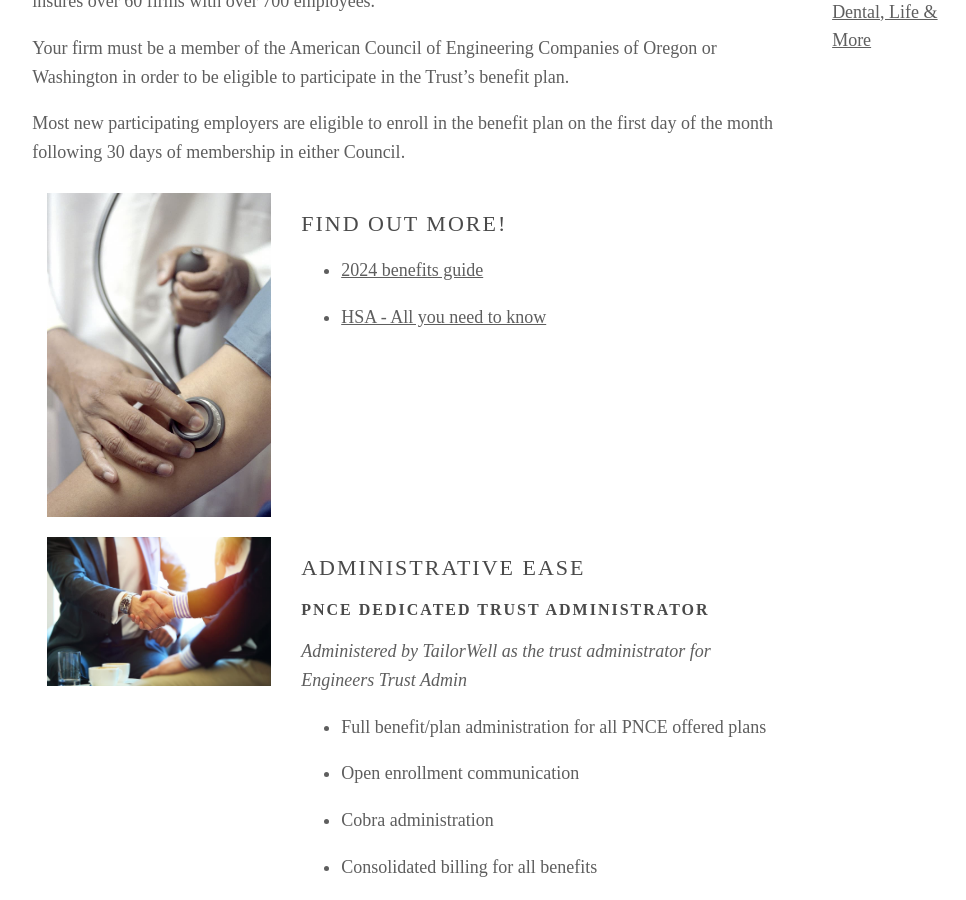
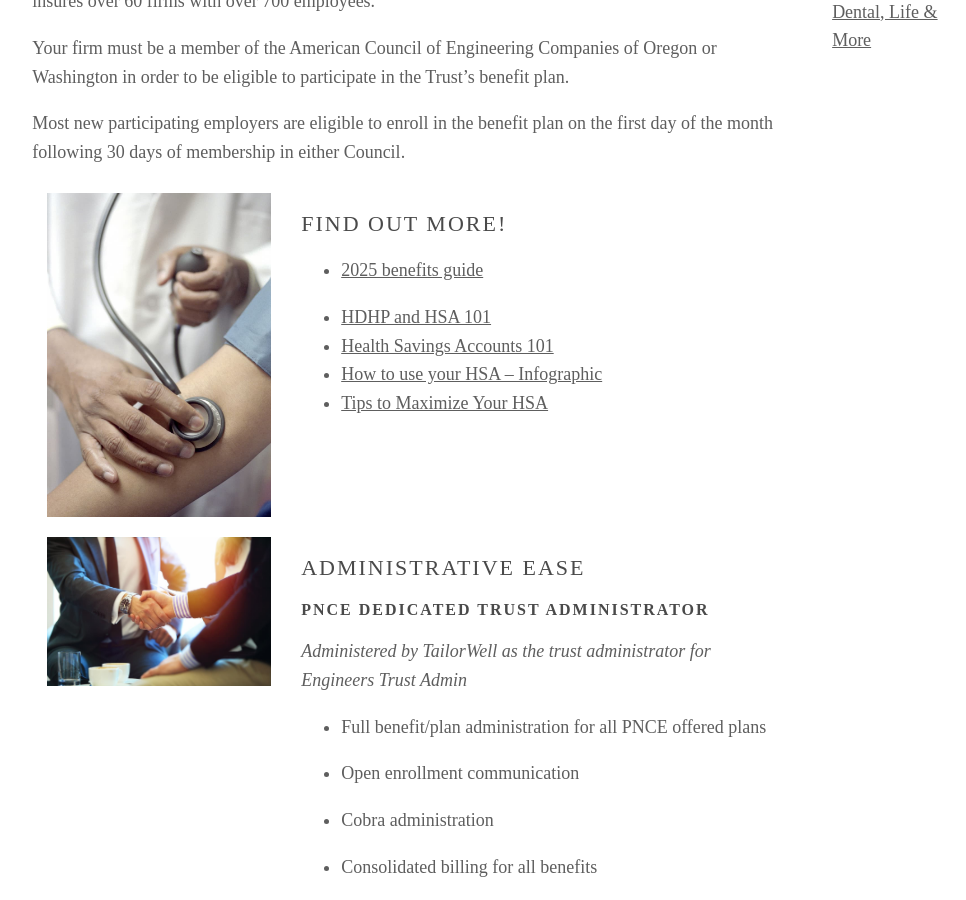
Before and after one commit to pncehwt/pncehwt.github.io, a Jekyll site: the page built from benefits/at-a-glance.md, in a window 1280 px wide and 900 px high, scrolled down 850 px. Shown: the whole window, without its empty margins (147-1113 px from the left). Built offline with Jekyll 4.4.1, drawn with Linux system fonts in a browser that asks for light colours; some web fonts are replaced.

Commit message:
At a glance benefits PDF documents for 2025

```diff
--- a/benefits/at-a-glance.md
+++ b/benefits/at-a-glance.md
@@ -36,11 +36,12 @@ layout: default
               <h2>FIND OUT MORE!</h2>
               <ul>
                 <li>
-                  <p><a href="/assets/documents/2024/benefits/PNCE2024benefitsguide.pdf">2024 benefits guide</a></p>
+                  <p><a href="/assets/documents/2025/benefits/PNCE2025benefitsguide.pdf">2025 benefits guide</a></p>
                 </li>
-                              <li>
-                  <p><a href="/assets/documents/2024/benefits/PNCE-2024-HSA-guide.pdf">HSA - All you need to know</a></p>
-                </li>
+                <li><a href="/assets/documents/2025/benefits/HDHP-and-HSA-101.pdf">HDHP and HSA 101</a></li>
+                <li><a href="/assets/documents/2025/benefits/HSA101.pdf">Health Savings Accounts 101</a></li>
+                <li><a href="/assets/documents/2025/benefits/How-to-use-your-HSA.pdf">How to use your HSA – Infographic</a></li>
+                <li><a href="/assets/documents/2025/benefits/Tips-to-Maximize-Your-HSA.pdf">Tips to Maximize Your HSA</a></li>
               </ul>
             </div>
           </div>
```
Also changed, not shown: 5 other files.
